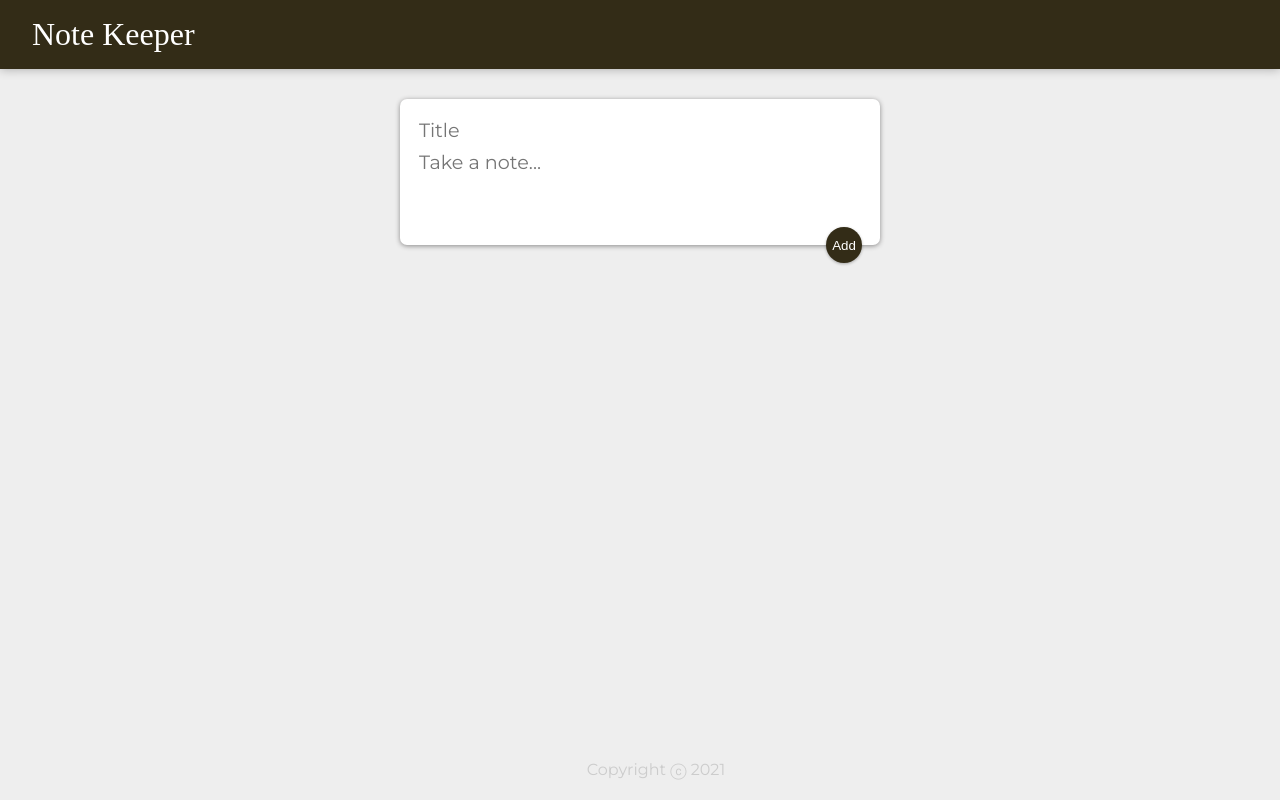
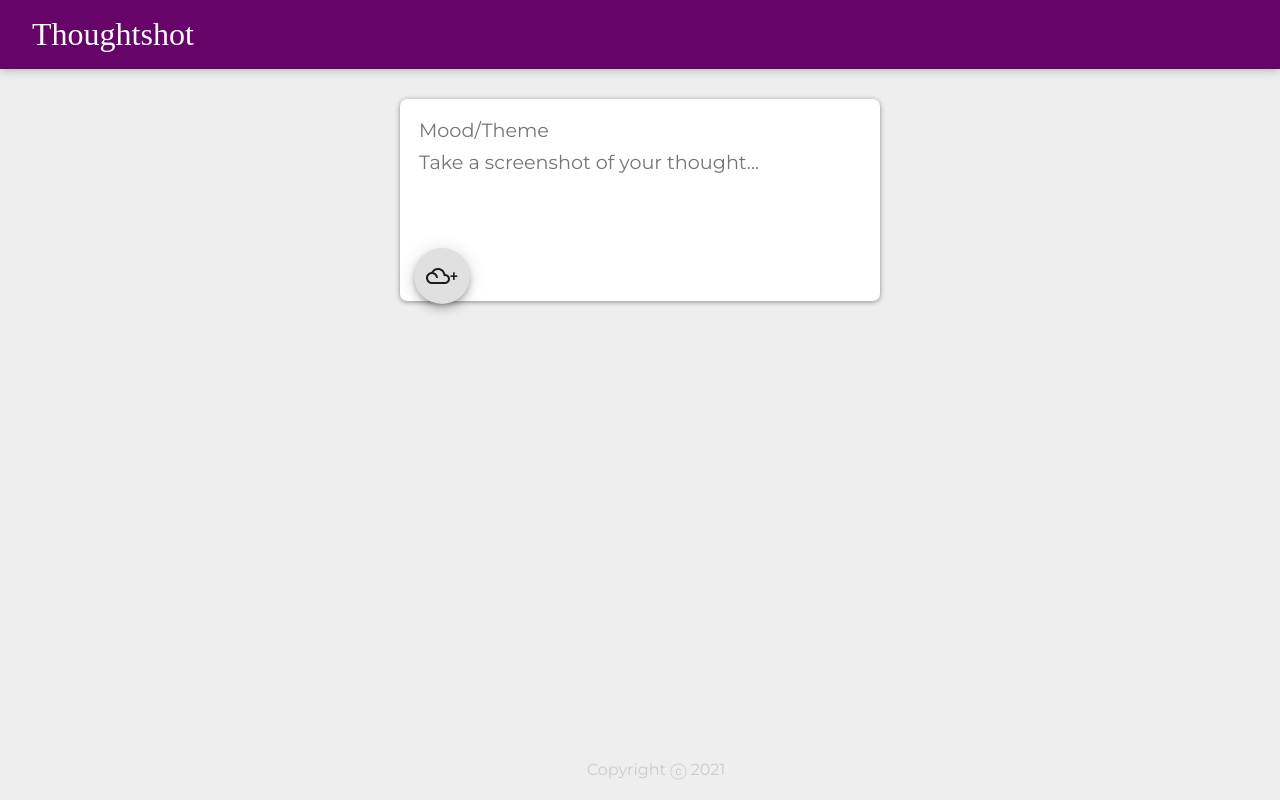
Before and after one commit to nabanitabag/ThoughtShot, a React (Create React App) app: page / in a window 1280 px wide. Built offline with nearby package versions, Linux system fonts and the light colour scheme; a web font is replaced by a local one.

Commit message:
initial commit

```diff
--- a/public/styles.css
+++ b/public/styles.css
@@ -12,7 +12,7 @@ body {
 }
 
 header {
-  background-color: #332c17;
+  background-color: #660469;
   margin: auto -16px;
   padding: 16px 32px;
   box-shadow: 0 0 10px 0 rgba(0, 0, 0, 0.3);
@@ -59,7 +59,7 @@ footer p {
   position: relative;
   float: right;
   margin-right: 10px;
-  color: #dd6d6d;
+  color: #660469;
   border: none;
   width: 36px;
   height: 36px;
@@ -71,7 +71,7 @@ form {
   position: relative;
   width: 480px;
   margin: 30px auto 20px auto;
-  background: #fff;
+  background: white;
   padding: 15px;
   border-radius: 7px;
   box-shadow: 0 1px 5px rgb(138, 137, 137);
@@ -88,9 +88,9 @@ form textarea {
 }
 form button {
   position: absolute;
-  right: 18px;
+  right: 1px;
   bottom: -18px;
-  background: #332c17;
+  background: #f5ba13;
   color: #fff;
   border: none;
   border-radius: 50%;
--- a/src/components/App.jsx
+++ b/src/components/App.jsx
@@ -2,10 +2,12 @@ import React, { useState } from "react";
 import Header from "./Header";
 import Footer from "./Footer";
 import Note from "./Note";
+import HighlightedNote from "./HighlightedNote";
 import CreateArea from "./CreateArea";
 
 function App() {
   const [notes, setNotes] = useState([]);
+  const [savedNotes, setSavedNotes] = useState([]);
 
   //- Add new note to an array.
   function addNote(newNote) {
@@ -17,6 +19,31 @@ function App() {
   //- Use the filter function to filter out the item that needs deletion.
   function deleteNote(id) {
     //- Pass a id over to the Note component, pass it back to the App when deleting.
+    setNotes((prevNotes) => {
+      return prevNotes.filter((noteItem, idx) => {
+        return idx !== id;
+      });
+    });
+  }
+
+  //- Use the filter function to filter out the item that needs deletion.
+  function deleteSavedNote(id) {
+    //- Pass a id over to the Note component, pass it back to the App when deleting.
+    setSavedNotes((prevNotes) => {
+      return prevNotes.filter((noteItem, idx) => {
+        return idx !== id;
+      });
+    });
+  }
+
+  function saveNote(id) {
+    // Save a good note using its id.
+    setSavedNotes((prevNotes) => {
+      const newSavedNote = notes.find((x, idx) => idx === id);
+      // console.log(newSavedNote);
+      return [...prevNotes, newSavedNote];
+    });
+
     setNotes((prevNotes) => {
       return prevNotes.filter((noteItem, idx) => {
         return idx !== id;
@@ -37,6 +64,18 @@ function App() {
             title={noteItem.title}
             content={noteItem.content}
             onDelete={deleteNote}
+            onSave={saveNote}
+          />
+        );
+      })}
+      {savedNotes.map((savednoteItem, index) => {
+        return (
+          <HighlightedNote
+            key={index}
+            id={index}
+            title={savednoteItem.title}
+            content={savednoteItem.content}
+            // onDelete={deleteSavedNote}
           />
         );
       })}
--- a/src/components/CreateArea.jsx
+++ b/src/components/CreateArea.jsx
@@ -1,4 +1,7 @@
 import React, { useState } from "react";
+import FilterDramaIcon from "@material-ui/icons/FilterDrama";
+import Fab from "@material-ui/core/Fab";
+import { Zoom } from "@material-ui/core";
 
 function CreateArea(props) {
   //- Create a constant that keeps track of the title and content.
@@ -32,21 +35,25 @@ function CreateArea(props) {
 
   return (
     <div>
-      <form>
+      <form classname="create-note">
         <input
           name="title"
           onChange={handleChange}
           value={note.title}
-          placeholder="Title"
+          placeholder="Mood/Theme"
         />
         <textarea
           name="content"
           onChange={handleChange}
           value={note.content}
-          placeholder="Take a note..."
+          placeholder="Take a screenshot of your thought..."
           rows="3"
         />
-        <button onClick={submitNote}>Add</button>
+        <Zoom in={true}>
+          <Fab onClick={submitNote}>
+            <FilterDramaIcon />+
+          </Fab>
+        </Zoom>
       </form>
     </div>
   );
--- a/src/components/Header.jsx
+++ b/src/components/Header.jsx
@@ -3,7 +3,7 @@ import React from "react";
 function Header() {
   return (
     <header>
-      <h1>Note Keeper</h1>
+      <h1>Thoughtshot</h1>
     </header>
   );
 }
--- /dev/null
+++ b/src/components/HighlightedNote.jsx
@@ -0,0 +1,21 @@
+import React from "react";
+import DeleteIcon from "@material-ui/icons/Delete";
+
+function HighlightedNote(props) {
+  function handleDelete() {
+    props.onDelete(props.id);
+  }
+
+  return (
+    <div className="saved-note">
+      <h1>{props.title}</h1>
+      <p>{props.content}</p>
+      {/* <button> */}
+      {/* onClick={handleDelete}> */}
+      {/* <DeleteIcon /> */}
+      {/* </button> */}
+    </div>
+  );
+}
+
+export default HighlightedNote;
--- a/src/components/Note.jsx
+++ b/src/components/Note.jsx
@@ -1,8 +1,14 @@
 import React from "react";
+import WbIncandescentIcon from "@material-ui/icons/WbIncandescent";
+import DeleteIcon from "@material-ui/icons/Delete";
 
 function Note(props) {
   function handleDelete() {
     props.onDelete(props.id);
+  }
+
+  function handleSave() {
+    props.onSave(props.id);
   }
 
   //- Callback from the Note component to trigger a delete function.
@@ -10,7 +16,12 @@ function Note(props) {
     <div className="note">
       <h1>{props.title}</h1>
       <p>{props.content}</p>
-      <button onClick={handleDelete}>DELETE</button>
+      <button onClick={handleSave}>
+        <WbIncandescentIcon />
+      </button>
+      <button onClick={handleDelete}>
+        <DeleteIcon />
+      </button>
     </div>
   );
 }
```
Also changed, not shown: package.json (+9 -1 lines).
